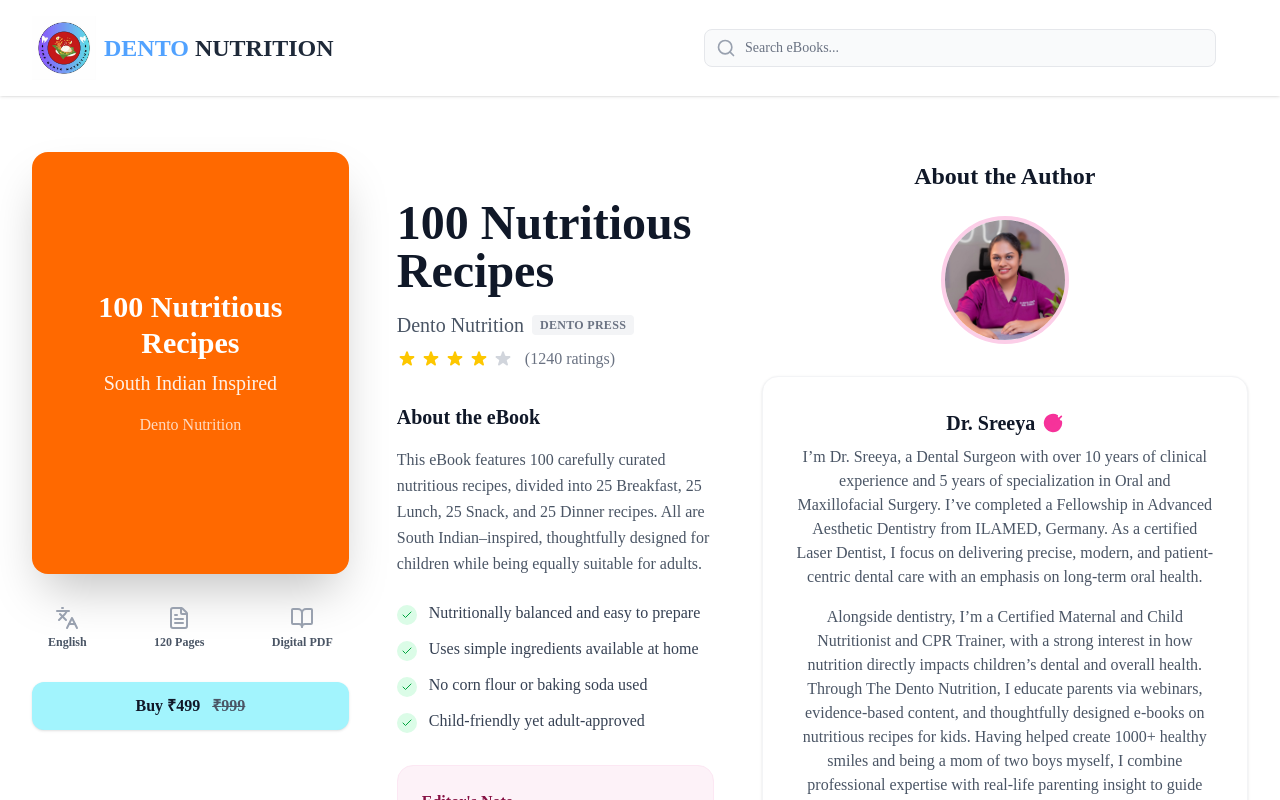
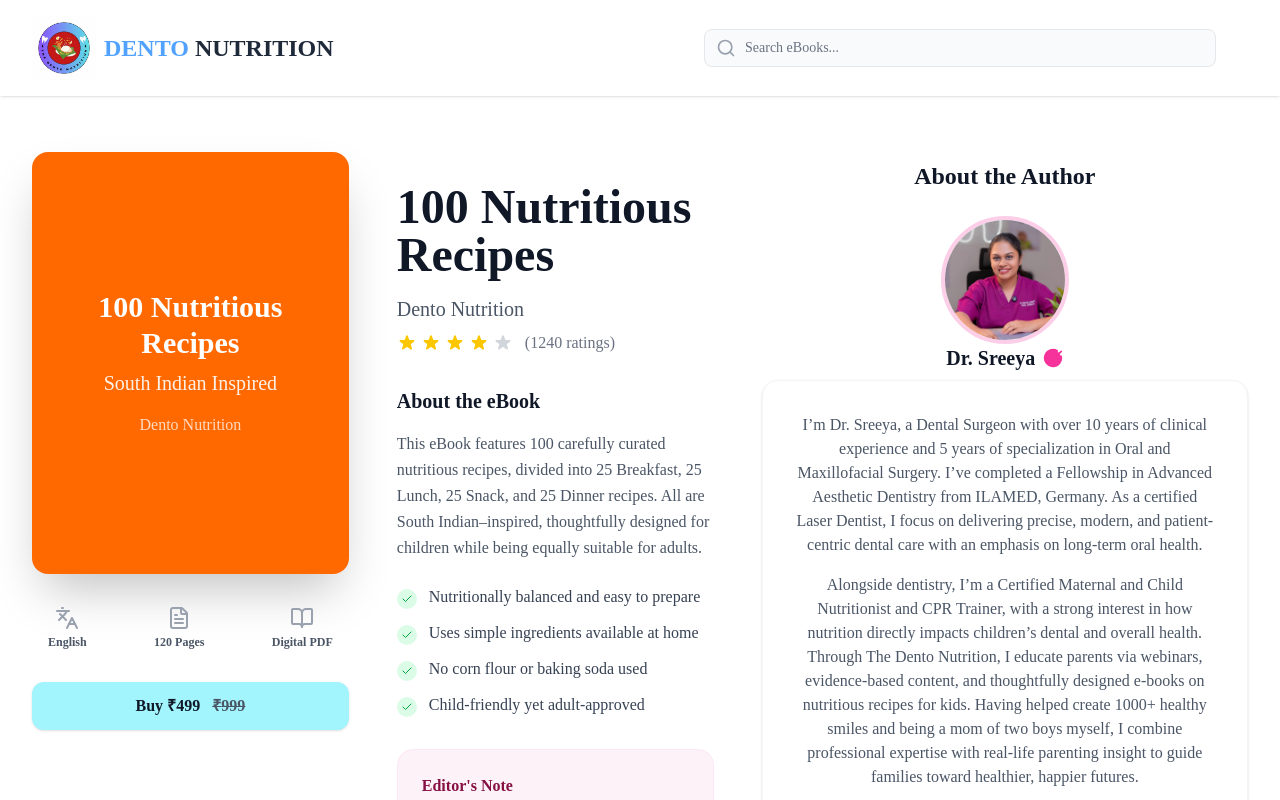
Before and after one commit to Cherisher08/dento_nutrition_ebook_store, a React (Vite) app: page /book/1 in a window 1280 px wide. Shown: the top 800 px of the page. Built offline with nearby package versions, Linux system fonts and the light colour scheme; a web font is replaced by a local one.

Commit message:
feat: :sparkles: Enhance AboutSection layout and add purchase links for books

```diff
--- a/src/components/AboutSection.tsx
+++ b/src/components/AboutSection.tsx
@@ -20,17 +20,17 @@
       <div className="w-full">
         <h3 className="text-2xl font-bold text-gray-900 mb-6 text-center">About the Author</h3>
         {/* Profile Image Row */}
-        <div className="flex justify-center mb-8">
+        <div className="flex justify-center flex-col items-center">
           <div className="h-32 w-32 bg-pink-100 rounded-full flex items-center justify-center overflow-hidden border-4 border-pink-200">
             <img src={PROFILE_IMAGE} alt={AUTHOR_NAME} className="object-cover h-full w-full" />
+          </div>
+          <div className="flex items-center gap-2 mb-2">
+            <h4 className="text-xl font-bold text-gray-900 text-center">{AUTHOR_NAME}</h4>
+            <CheckCircle className="h-5 w-5 text-pink-500 fill-current" />
           </div>
         </div>
         {/* About Text Row */}
         <div className="bg-white rounded-2xl p-8 shadow-sm border border-gray-100 flex flex-col items-center">
-          <div className="flex items-center gap-2 mb-2">
-            <h4 className="text-xl font-bold text-gray-900 text-center">{AUTHOR_NAME}</h4>
-            <CheckCircle className="h-5 w-5 text-pink-500 fill-current" />
-          </div>
           <p className="text-gray-600 mb-4 text-center">{ABOUT_TEXT_1}</p>
           <p className="text-gray-600 mb-4 text-center">{ABOUT_TEXT_2}</p>
           <div className="flex flex-wrap gap-4 justify-center">
--- a/src/components/BookDetail.tsx
+++ b/src/components/BookDetail.tsx
@@ -45,7 +45,12 @@
         </div>
 
         <div className="flex gap-4 mt-8 w-full max-w-sm">
-          <button className="flex-1 py-3 px-6 rounded-xl cursor-pointer bg-cyan-200 font-bold text-gray-900 hover:bg-cyan-300 transition-colors shadow-sm">
+          <button
+            className="flex-1 py-3 px-6 rounded-xl cursor-pointer bg-cyan-200 font-bold text-gray-900 hover:bg-cyan-300 transition-colors shadow-sm"
+            onClick={() => {
+              window.open(book.purchase_link, "_blank");
+            }}
+          >
             Buy ₹{book.price}{" "}
             {book.originalPrice && (
               <span className="line-through pl-2 text-gray-600">₹{book.originalPrice}</span>
@@ -55,13 +60,10 @@
       </div>
 
       {/* Right Column: Book Info */}
-      <div className="flex flex-col justify-center">
+      <div className="flex flex-col   justify-center">
         <h1 className="text-4xl md:text-5xl font-bold text-gray-900 mb-4">{book.title}</h1>
         <div className="flex items-center gap-2 mb-2">
           <p className="text-xl text-gray-600">{book.author}</p>
-          <span className="px-2 py-0.5 bg-gray-100 text-gray-500 text-xs font-bold rounded uppercase tracking-wide">
-            {book.publisher}
-          </span>
         </div>
 
         {book.rating && (
--- a/src/data/books.ts
+++ b/src/data/books.ts
@@ -8,6 +8,7 @@
   price: number;
   originalPrice?: number;
   rating?: number;
+  purchase_link: string;
   reviews?: number;
   description: string;
   details: {
@@ -31,7 +32,8 @@
     title: "100 Nutritious Recipes",
     subtitle: "South Indian Inspired",
     author: "Dento Nutrition",
-    publisher: "Dento Press",
+    publisher: "Dento Nutrition",
+    purchase_link: "https://rzp.io/rzp/JOWZChe",
     price: 499,
     originalPrice: 999,
     rating: 4.8,
@@ -64,7 +66,8 @@
     title: "30 Weight Gain Recipes",
     subtitle: "For Children Above 1 Year",
     author: "Dento Nutrition",
-    publisher: "Dento Press",
+    publisher: "Dento Nutrition",
+    purchase_link: "https://rzp.io/rzp/JOWZChe",
     price: 299,
     originalPrice: 599,
     rating: 4.9,
@@ -97,8 +100,9 @@
     title: "30 Weight Gain Recipes",
     subtitle: "For Babies Aged 6 to 12 Months",
     author: "Dento Nutrition",
-    publisher: "Dento Press",
+    publisher: "Dento Nutrition",
     price: 299,
+    purchase_link: "https://rzp.io/rzp/JOWZChe",
     originalPrice: 599,
     rating: 4.7,
     reviews: 620,
@@ -130,9 +134,10 @@
     title: "30 Dessert Recipes",
     subtitle: "No Sugar • No Maida",
     author: "Dento Nutrition",
-    publisher: "Dento Press",
+    publisher: "Dento Nutrition",
     price: 349,
     originalPrice: 699,
+    purchase_link: "https://rzp.io/rzp/JOWZChe",
     rating: 4.9,
     reviews: 930,
     description:
```
